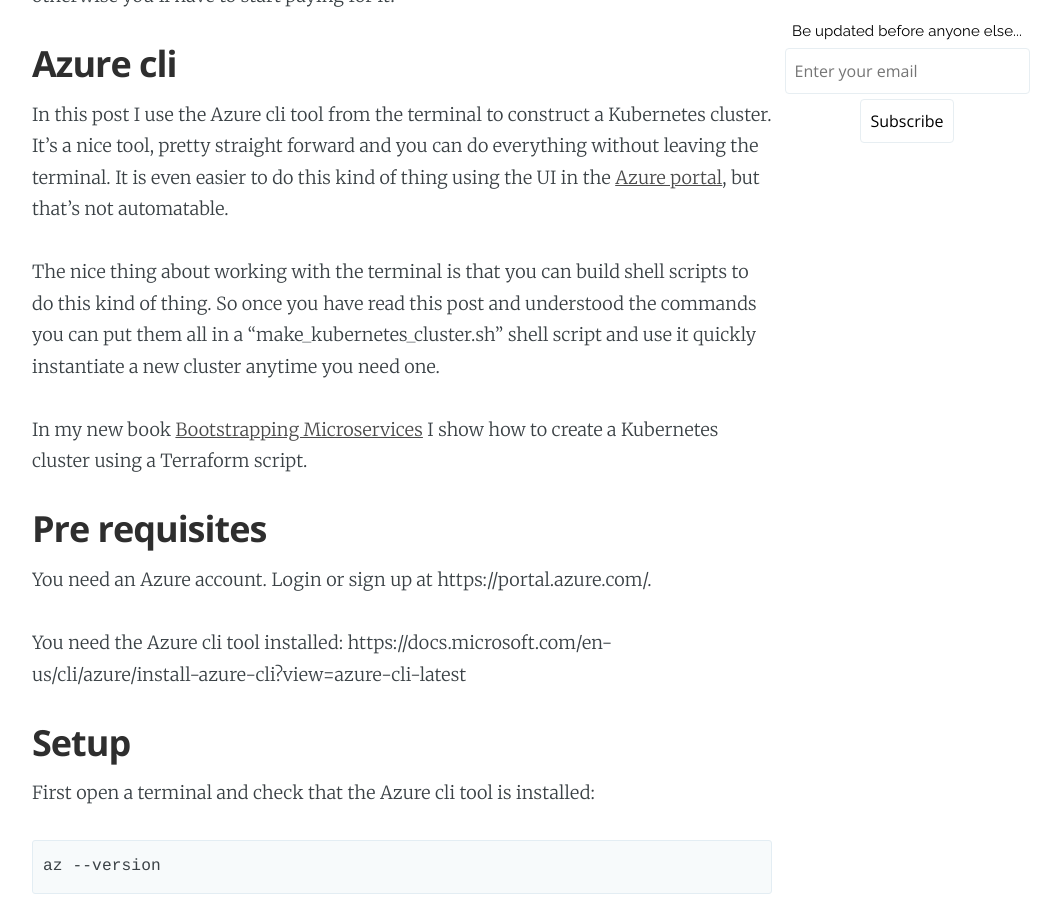
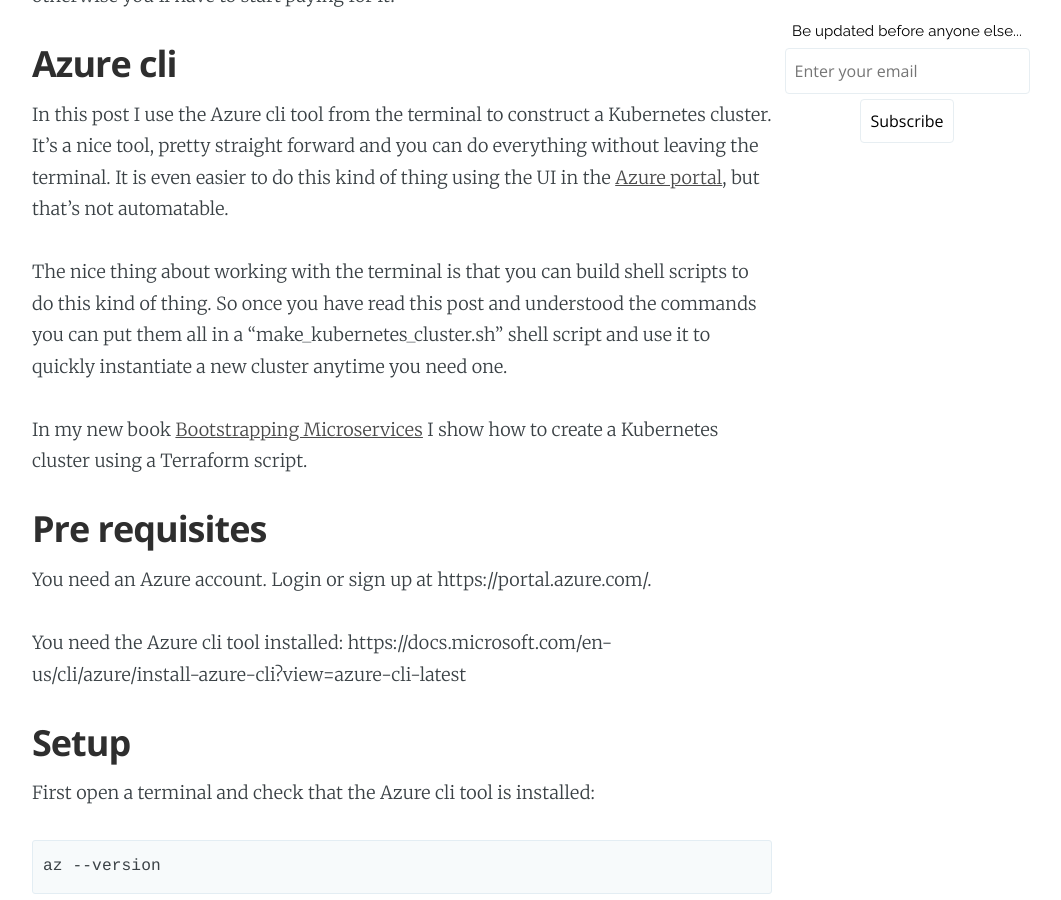
Before and after one commit to ashleydavis/the-data-wrangler-blog, a Jekyll site: the page built from _posts/2019-12-04-kub-cluster-quick.markdown, in a window 1280 px wide and 900 px high, scrolled down 1592 px. Shown: the whole window, without its empty margins (108-1169 px from the left). Built offline with Jekyll 4.4.1, drawn with Linux system fonts in a browser that asks for light colours; comment, search, counter and statistics services are not loaded.

```diff
--- a/_posts/2019-12-04-kub-cluster-quick.markdown
+++ b/_posts/2019-12-04-kub-cluster-quick.markdown
@@ -31,7 +31,7 @@ Just make sure you tear it all down afterward, otherwise you'll have to start pa
 
 In this post I use the Azure cli tool from the terminal to construct a Kubernetes cluster. It's a nice tool, pretty straight forward and you can do everything without leaving the terminal. It is even easier to do this kind of thing using the UI in the [Azure portal](https://portal.azure.com/), but that's not automatable.
 
-The nice thing about working with the terminal is that you can build shell scripts to do this kind of thing. So once you have read this post and understood the commands you can put them all in a "make_kubernetes_cluster.sh" shell script and use it quickly instantiate a new cluster anytime you need one.
+The nice thing about working with the terminal is that you can build shell scripts to do this kind of thing. So once you have read this post and understood the commands you can put them all in a "make_kubernetes_cluster.sh" shell script and use it to quickly instantiate a new cluster anytime you need one.
 
 In my new book [Bootstrapping Microservices](http://bit.ly/2o0aDsP) I show how to create a Kubernetes cluster using a Terraform script.
 
```
Also changed, not shown: other parts of _posts/2019-12-04-kub-cluster-quick.markdown (+1 -1 lines), content/images/2019/11/kub-header.png (added).
